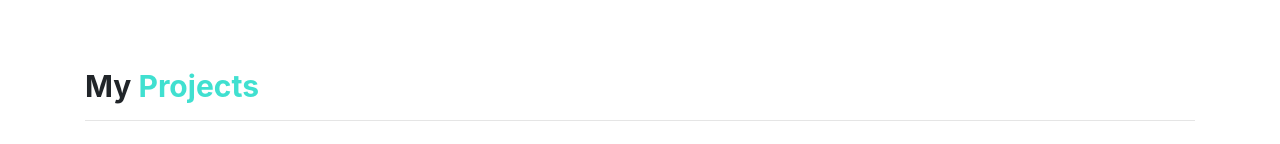
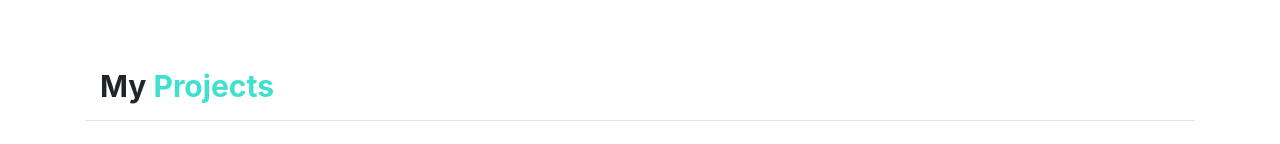
Before and after one commit to ravikalyane/portfolio2, a plain HTML site: page index.html in a window 1280 px wide. Shown: the part 464-608 px from the top of the page. Drawn offline with nearby package versions, Linux system fonts and the light colour scheme.

Commit message:
Update style.css

```diff
--- a/css/style.css
+++ b/css/style.css
@@ -4,6 +4,11 @@
 
 #projects {
     margin: 50px auto 50px;
+}
+
+#projects h1 {
+    padding-left: 15px;
+    padding-right: 15px;
 }
 
 .intro1 {
```
